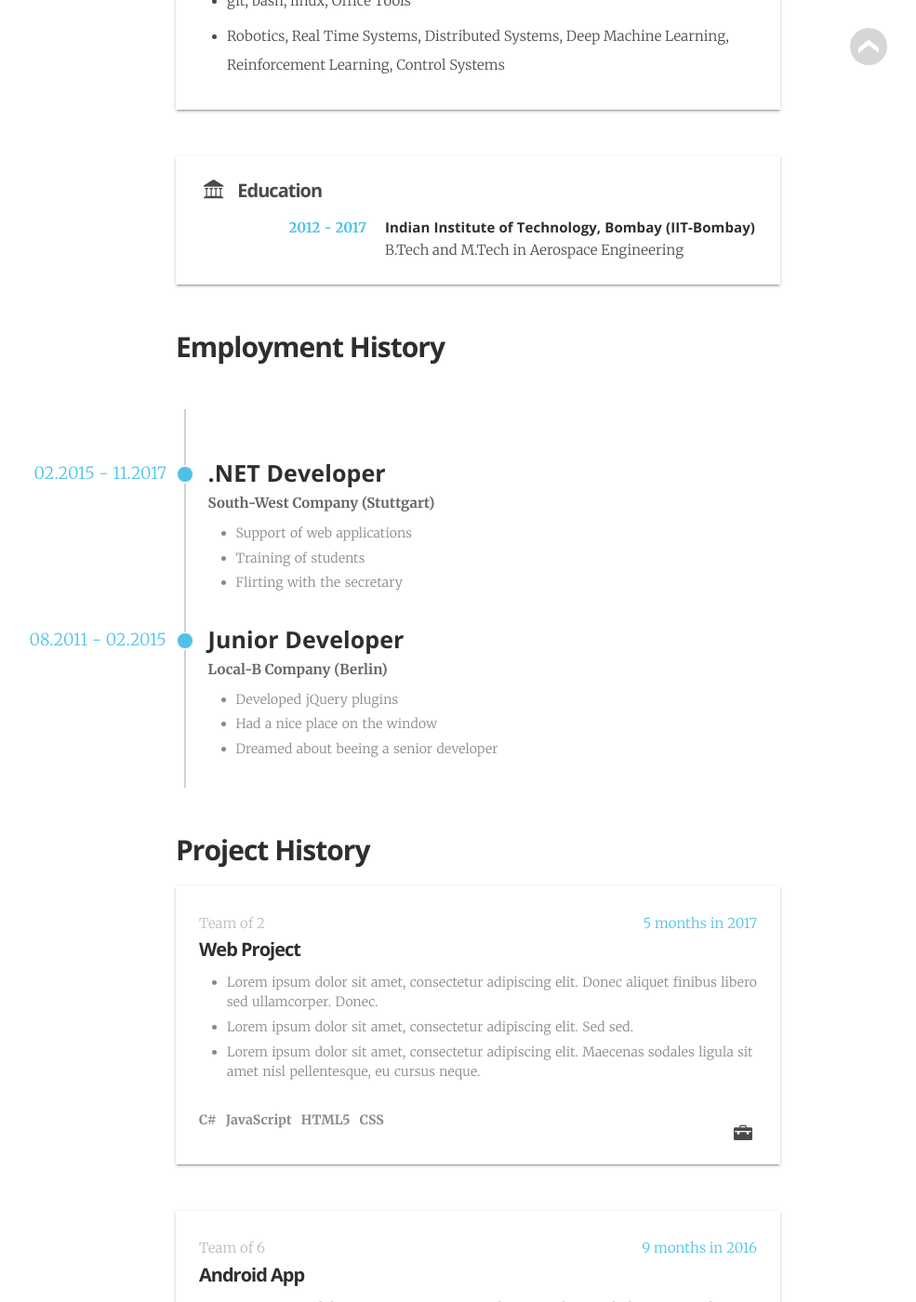
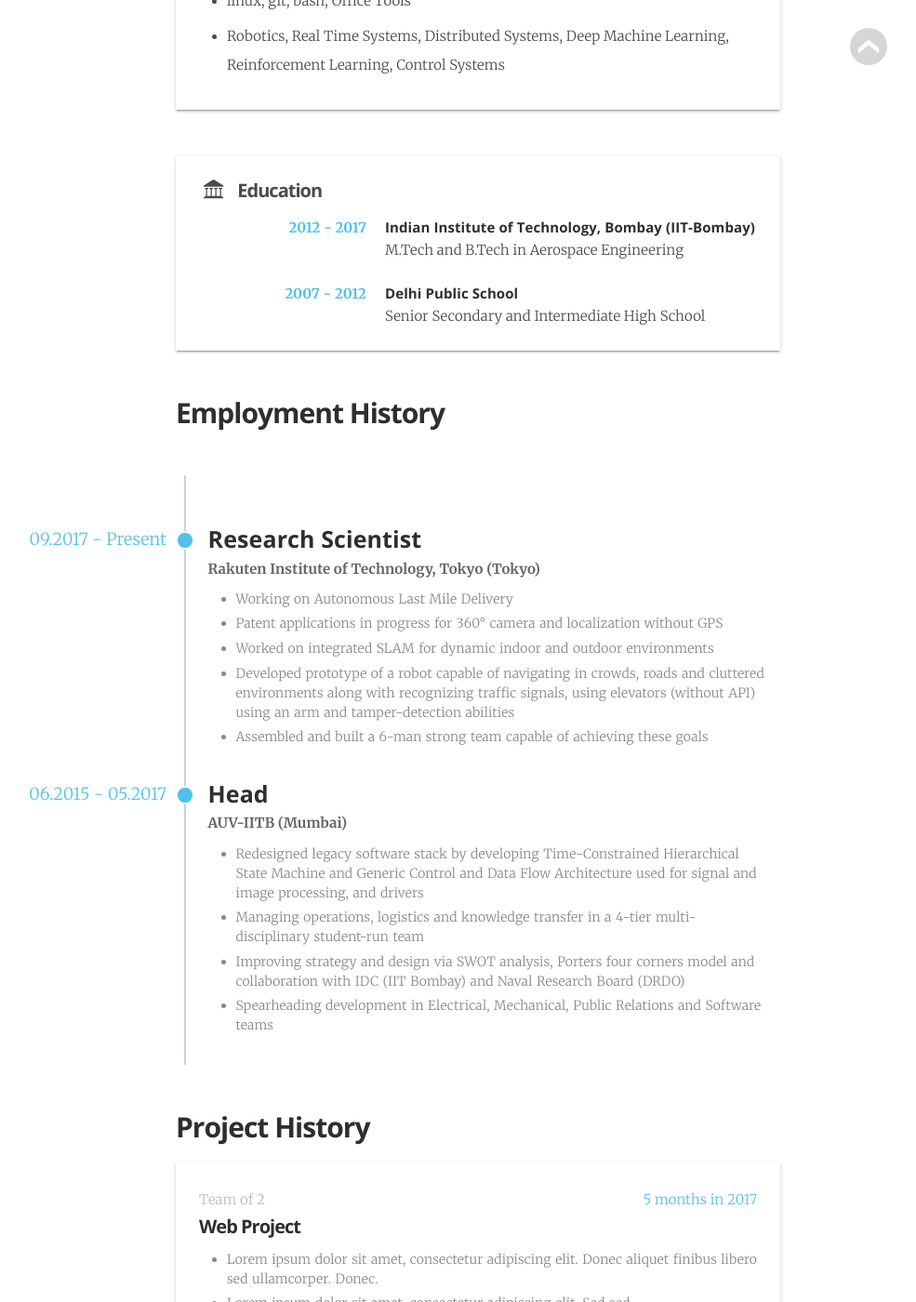
Before and after one commit to kunaltyagi/kunaltyagi.github.io, a Jekyll site: the page built from _pages/cv.html, in a window 1280 px wide and 1400 px high, scrolled down 638 px. Shown: the whole window at 93% size, without its empty margins (126-1111 px from the left). Built offline with Jekyll 4.4.1, drawn with Linux system fonts in a browser that asks for light colours; some web fonts are replaced; some of the changed text lies outside the part shown.

Commit message:
Adding more items in the CV

```diff
--- a/_data/cv.yml
+++ b/_data/cv.yml
@@ -1,31 +1,37 @@
 kunaltyagi:
     profile: "I'm a Research Scientist at Rakuten Institute of Technology (Tokyo), with a focus on Robotics. My major fields of interest are Machine Learning and Artificial Intelligence, Robotics and Control Systems; oh and trivia."
     skills:
-        - " C++, C, Python, Rust, Go, Matlab, Java, CMake"
-        - " ROS, PyTorch, Tensorflow, OR-Tools, Kubernetes"
-        - " git, bash, linux, Office Tools"
-        - " Robotics, Real Time Systems, Distributed Systems, Deep Machine Learning, Reinforcement Learning, Control Systems "
+        - "C++, C, Python, Rust, Go, Matlab, Java, CMake"
+        - "ROS, PyTorch, Tensorflow, OR-Tools, Kubernetes"
+        - "linux, git, bash, Office Tools"
+        - "Robotics, Real Time Systems, Distributed Systems, Deep Machine Learning, Reinforcement Learning, Control Systems "
     education:
         - time:             "2012 - 2017"
           location:         "Indian Institute of Technology, Bombay (IIT-Bombay)"
-          description:      "B.Tech and M.Tech in Aerospace Engineering"
+          description:      "M.Tech and B.Tech in Aerospace Engineering"
+        - time:             "2007 - 2012"
+          location:         "Delhi Public School"
+          description:      "Senior Secondary and Intermediate High School"
     employment:
-        - time:             "02.2015 - 11.2017"
-          location:         "Stuttgart"
-          company:          "South-West Company"
-          position:         ".NET Developer"
+        - time:             "09.2017 - Present"
+          location:         "Tokyo"
+          company:          "Rakuten Institute of Technology, Tokyo"
+          position:         "Research Scientist"
           responsibilities:
-            - "Support of web applications"
-            - "Training of students"
-            - "Flirting with the secretary"
-        - time:             "08.2011 - 02.2015"
-          location:         "Berlin"
-          company:          "Local-B Company"
-          position:         "Junior Developer"
+            - "Working on Autonomous Last Mile Delivery"
+            - "Patent applications in progress for 360° camera and localization without GPS"
+            - "Worked on integrated SLAM for dynamic indoor and outdoor environments"
+            - "Developed prototype of a robot capable of navigating in crowds, roads and cluttered environments along with recognizing traffic signals, using elevators (without API) using an arm and tamper-detection abilities"
+            - "Assembled and built a 6-man strong team capable of achieving these goals"
+        - time:             "06.2015 - 05.2017"
+          location:         "Mumbai"
+          company:          "AUV-IITB"
+          position:         "Head"
           responsibilities:
-            - "Developed jQuery plugins"
-            - "Had a nice place on the window"
-            - "Dreamed about beeing a senior developer"
+            - "Redesigned legacy software stack by developing Time-Constrained Hierarchical State Machine and Generic Control and Data Flow Architecture used for signal and image processing, and drivers"
+            - "Managing operations, logistics and knowledge transfer in a 4-tier multi-disciplinary student-run team"
+            - "Improving strategy and design via SWOT analysis, Porters four corners model and collaboration with IDC (IIT Bombay) and Naval Research Board (DRDO)"
+            - "Spearheading development in Electrical, Mechanical, Public Relations and Software teams"
     projects:
         - time:             "5 months in 2017"
           team:             "Team of 2"
```
Also changed, not shown: _pages/cv.html (line endings or trailing spaces).
